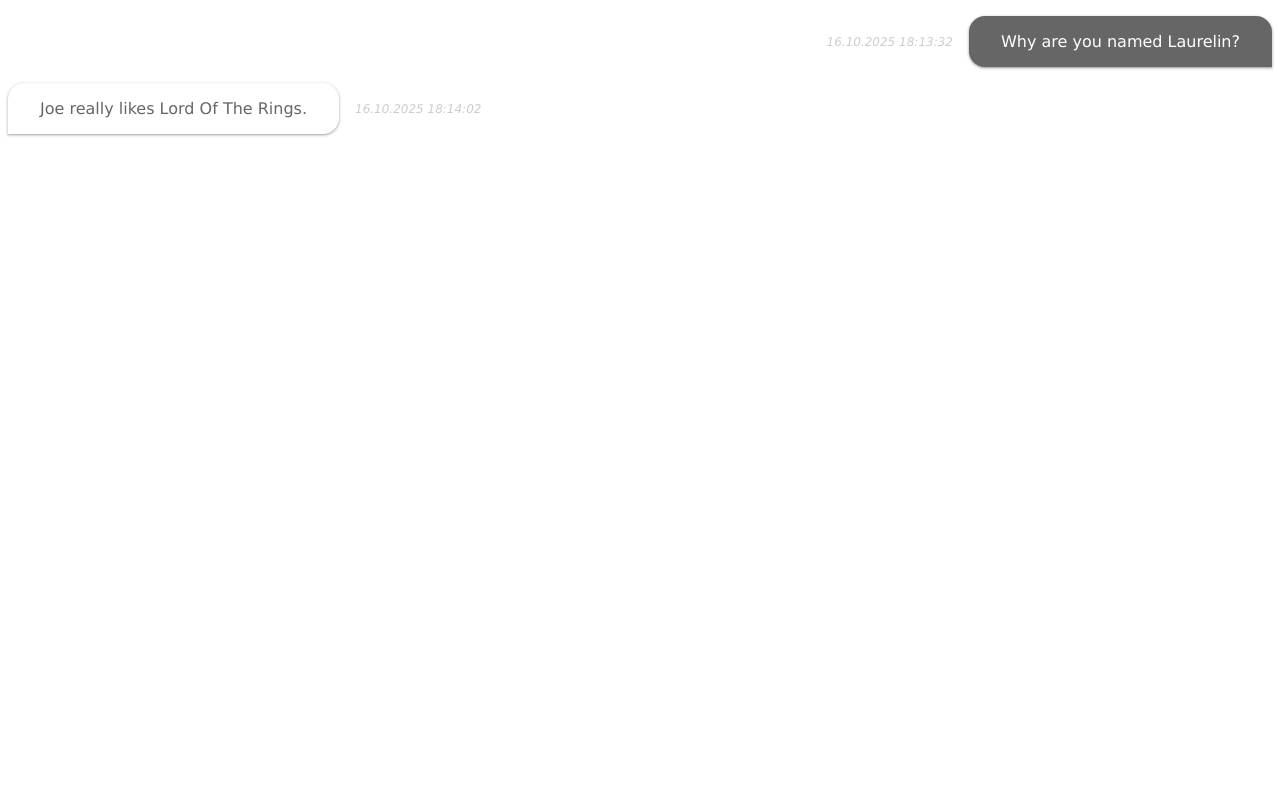
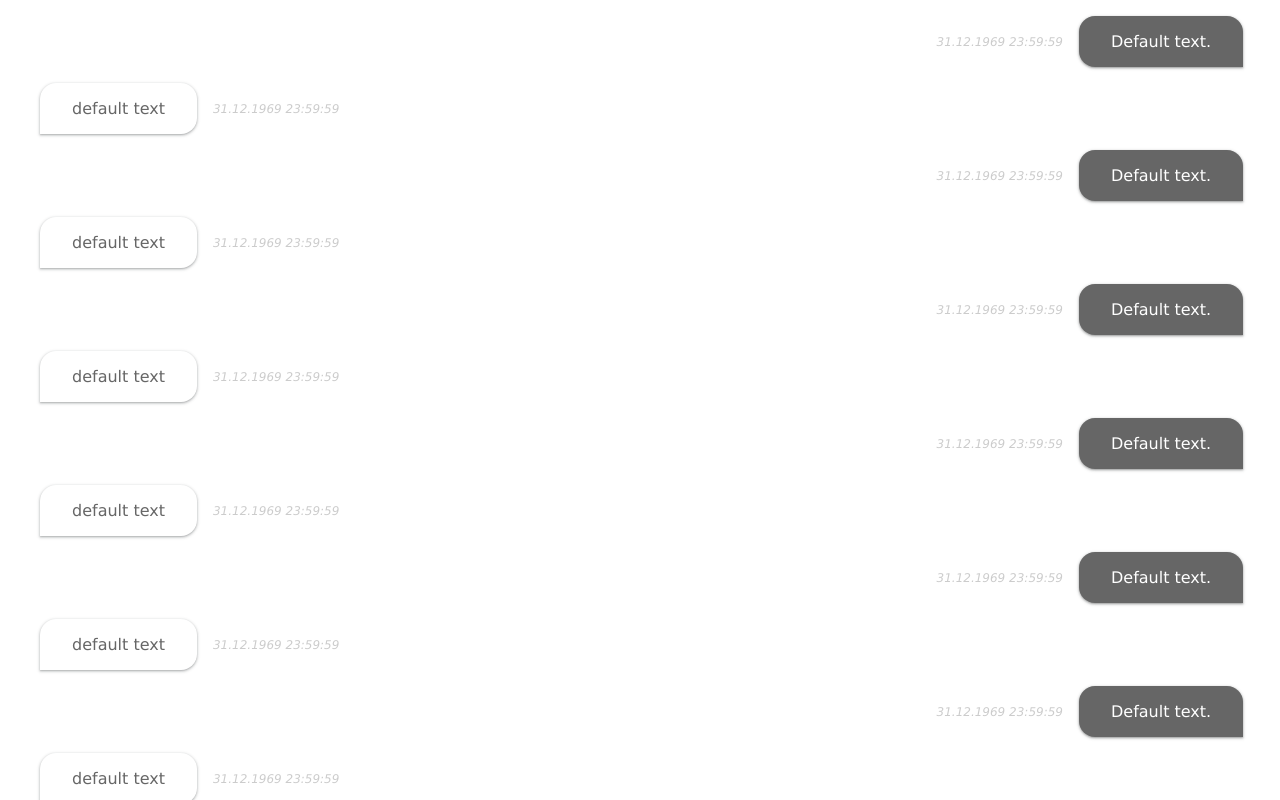
Before and after one commit to Finberg-Laurelin-CEO/frontend-laurelin-chat, an Angular app: page / in a window 1280 px wide. Built offline with nearby package versions, Linux system fonts and the light colour scheme.

Commit message:
Cool the chat pane is functional.

```diff
--- a/src/app/app.html
+++ b/src/app/app.html
@@ -1,2 +1,2 @@
-<laurelin-chat-entry [ts]="1760638412888" msg="Why are you named Laurelin?"[sent]="true"></laurelin-chat-entry>
-<laurelin-chat-entry [ts]="1760638442888" msg="Joe really likes Lord Of The Rings."[sent]="false"></laurelin-chat-entry>
+
+<laurelin-chat-pane></laurelin-chat-pane>
--- a/src/app/app.ts
+++ b/src/app/app.ts
@@ -3,10 +3,11 @@ import { RouterOutlet } from '@angular/router';
 import { LaurelinChatStartup } from './components/laurelin-chat-startup/laurelin-chat-startup';
 import { CommonModule } from '@angular/common';
 import { LaurelinChatEntry } from './components/laurelin-chat-entry/laurelin-chat-entry';
+import { LaurelinChatPane } from './components/laurelin-chat-pane/laurelin-chat-pane';
 
 @Component({
   selector: 'app-root',
-  imports: [LaurelinChatStartup, LaurelinChatEntry, CommonModule],
+  imports: [LaurelinChatStartup, LaurelinChatEntry, LaurelinChatPane, CommonModule],
   templateUrl: './app.html',
   styleUrl: './app.css'
 })
--- a/src/app/components/laurelin-chat-pane/laurelin-chat-pane.css
+++ b/src/app/components/laurelin-chat-pane/laurelin-chat-pane.css
@@ -0,0 +1,15 @@
+.chat-pane-container {
+    display: flex;
+    justify-content: center;
+    align-items: center;
+    width: 99%;
+    position: absolute;
+    overflow-y: scroll;
+    height: 99%;
+}
+
+.chat-pane-wrapper {
+    height: 100%;
+    flex-grow: 1;
+    padding: 0rem 2rem 0rem 2rem;
+}
--- a/src/app/components/laurelin-chat-pane/laurelin-chat-pane.html
+++ b/src/app/components/laurelin-chat-pane/laurelin-chat-pane.html
@@ -1 +1,8 @@
-<p>laurelin-chat-pane works!</p>
+<div class=chat-pane-container>
+    <div class="chat-pane-wrapper">
+        <div class="chat-pane-entry-container"
+        *ngFor="let entry of entries;">
+            <laurelin-chat-entry [ts]="entry.ts" [sent]="entry.sent" [msg]="entry.msg"></laurelin-chat-entry>
+        </div>
+    </div>
+</div>
--- a/src/app/components/laurelin-chat-pane/laurelin-chat-pane.ts
+++ b/src/app/components/laurelin-chat-pane/laurelin-chat-pane.ts
@@ -1,11 +1,40 @@
-import { Component } from '@angular/core';
+import { Component, OnInit } from '@angular/core';
+import { LaurelinChatEntry } from '../laurelin-chat-entry/laurelin-chat-entry';
+import { CommonModule } from '@angular/common';
+
+class ChatEntry {
+  ts: number = -1;
+  sent: boolean = true;
+  msg: string = 'Default text.';
+
+  constructor(ts: number=-1, sent: boolean=true, msg: string='Default text.') {
+    this.ts = ts;
+    this.sent = sent;
+    this.msg = msg;
+  }
+}
 
 @Component({
-  selector: 'app-laurelin-chat-pane',
-  imports: [],
+  selector: 'laurelin-chat-pane',
+  imports: [CommonModule, LaurelinChatEntry],
   templateUrl: './laurelin-chat-pane.html',
   styleUrl: './laurelin-chat-pane.css'
 })
-export class LaurelinChatPane {
+export class LaurelinChatPane implements OnInit{
+
+  entries: ChatEntry[] = [];
+
+  constructor() {
+    for ( let i = 0; i < 30; ++i ) {
+      if ( i % 2 == 0 ) {
+        this.entries.push(new ChatEntry())
+      }
+      else {
+        this.entries.push(new ChatEntry(-1, false, 'default text'));
+      }
+    }
+  }
+  ngOnInit(): void {}
+
 
 }
```
